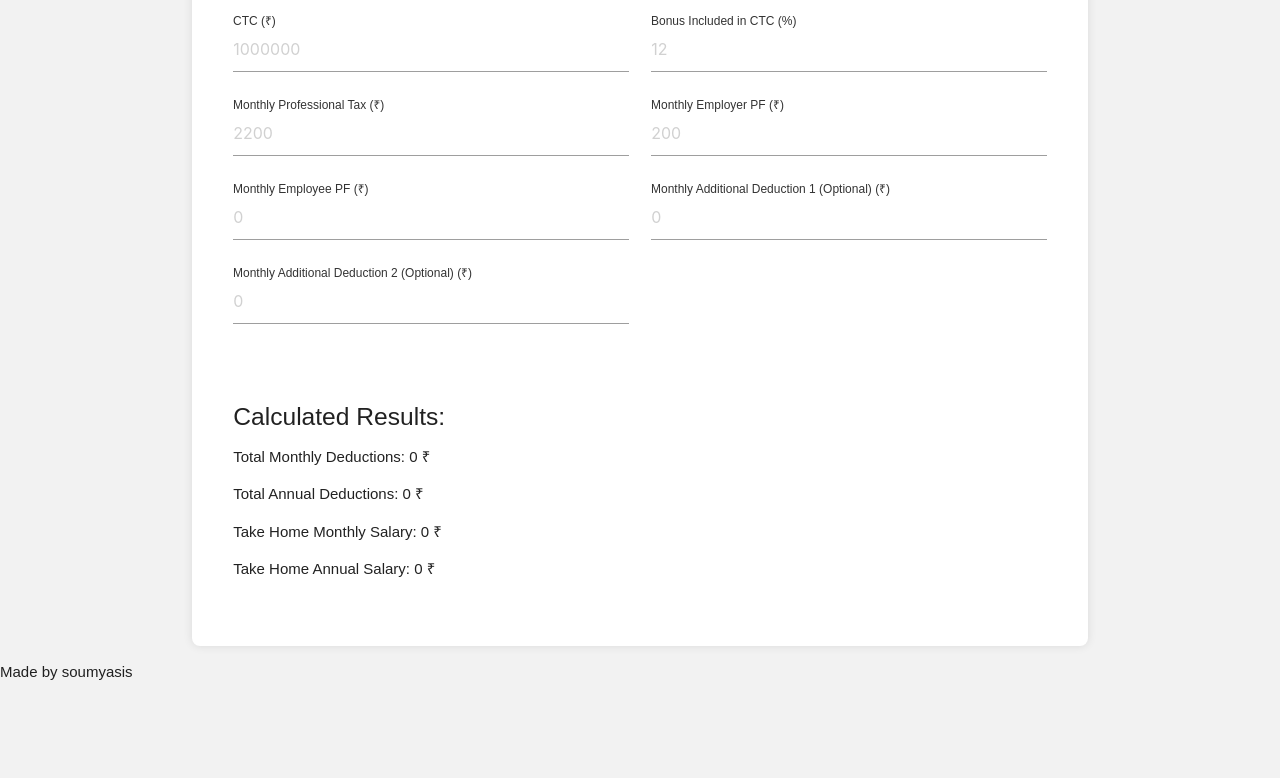
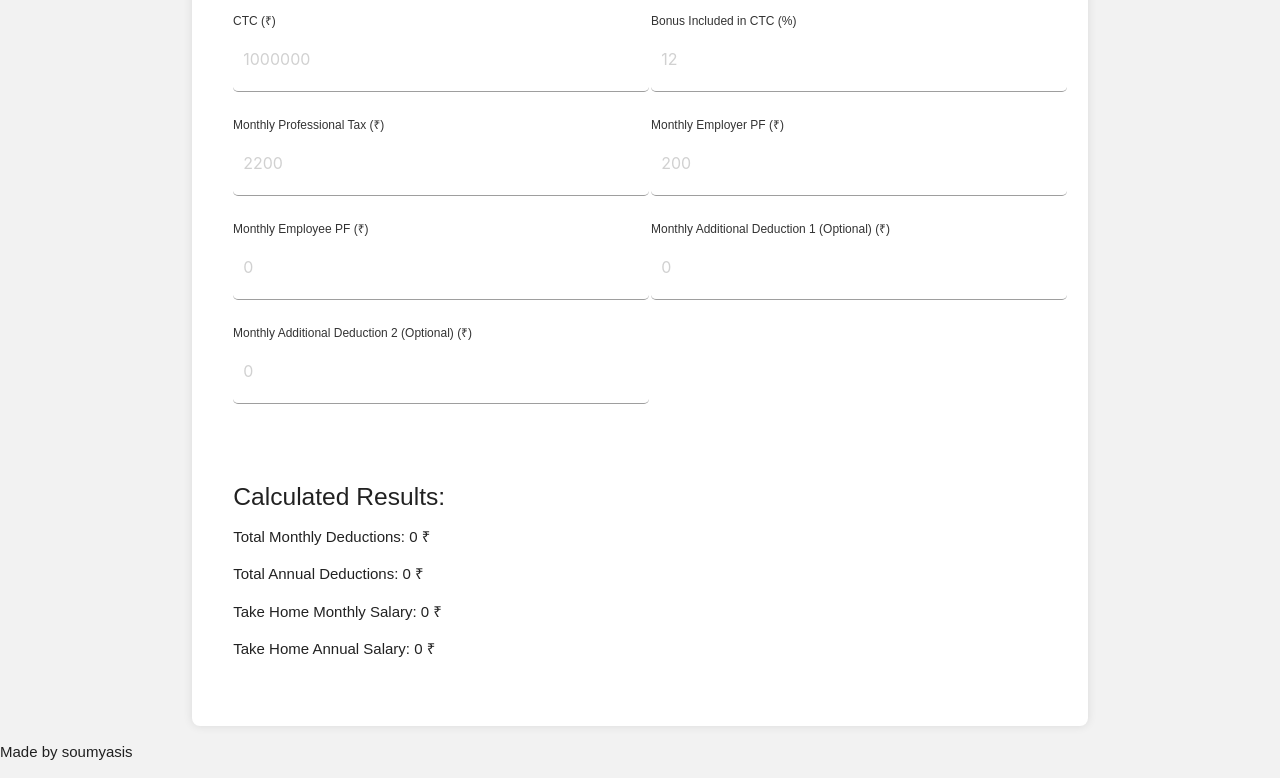
Before and after one commit to Venturesum1/CTC_To_IN-Hand, a plain HTML site: page index.html in a window 1280 px wide. Shown: the part 113-891 px from the top of the page. Before the commit the page ends 811 px from the top, so only its background shows below. Drawn offline with nearby package versions, Linux system fonts and the light colour scheme.

Commit message:
Update index.html

```diff
--- a/index.html
+++ b/index.html
@@ -26,6 +26,17 @@
 
         .input-field label {
             color: #333;
+        }
+         .input-field input[type="number"] {
+
+            border-radius: 5px;
+            padding: 10px;
+            width: 100%;
+            transition: border-color 0.3s;
+        }
+
+        .input-field input[type="number"]:focus {
+            border-color: #009688;
         }
 
 
```
